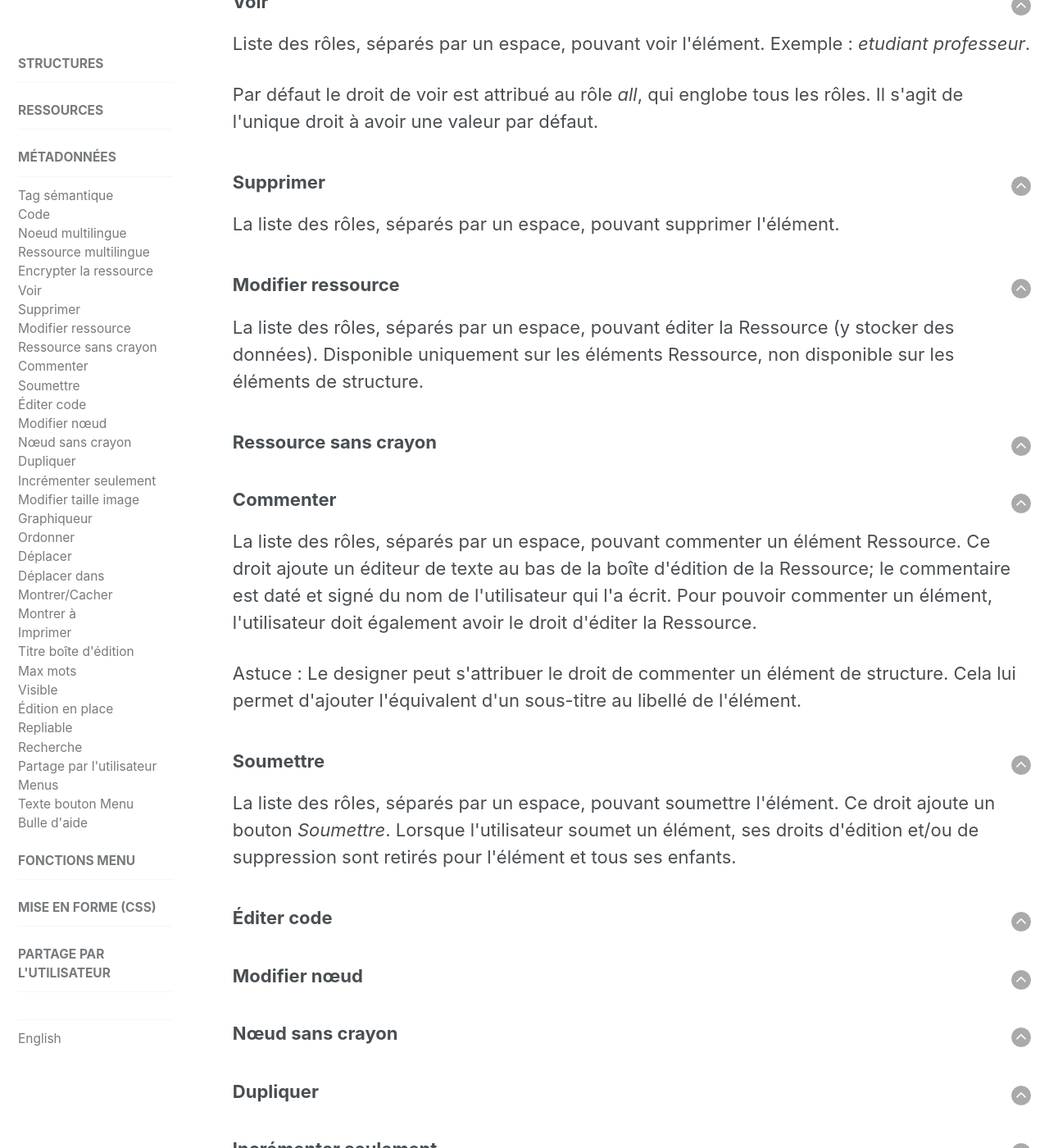
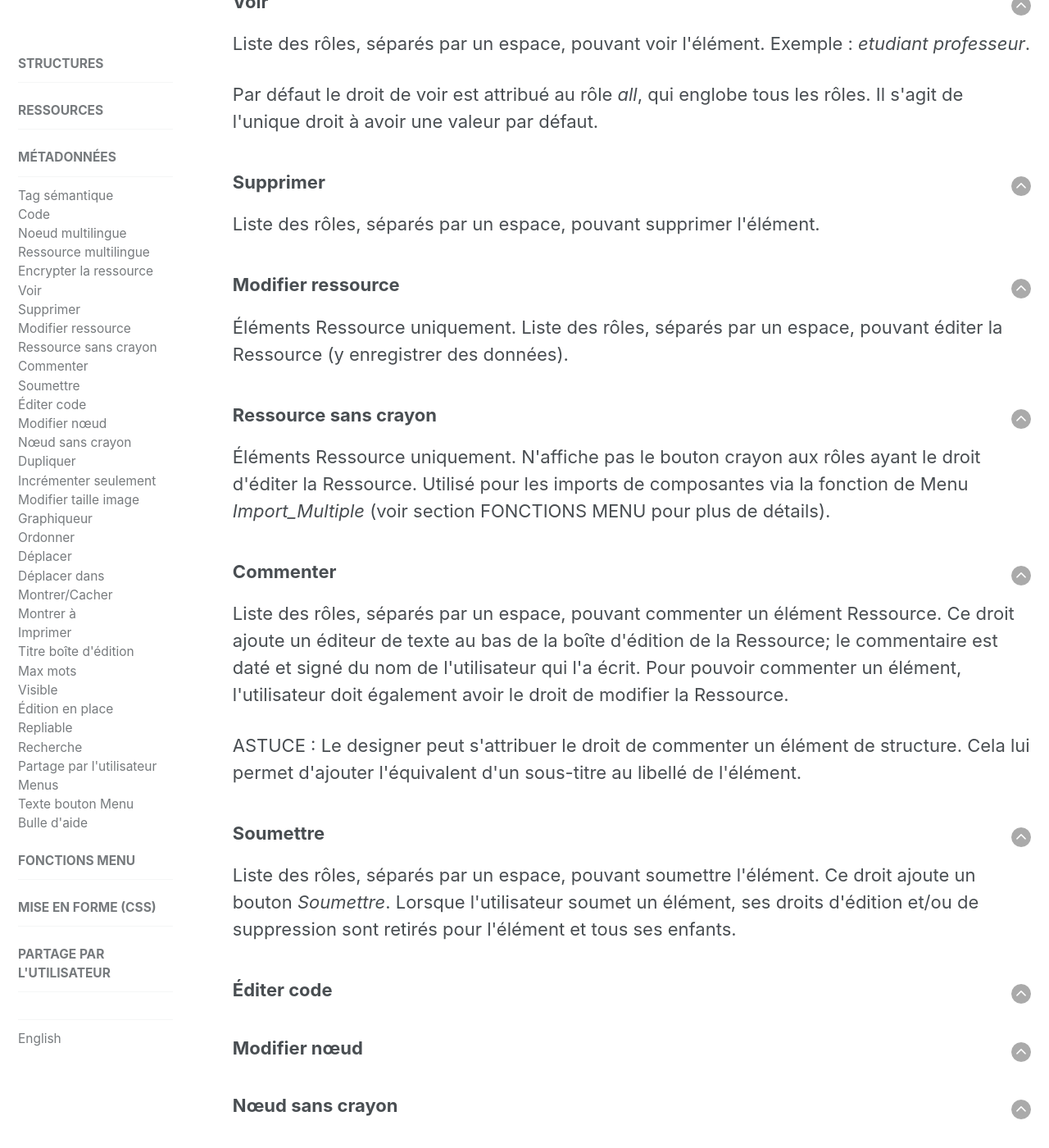
Before and after one commit to karutaproject/karuta-frontend-documentation, a Jekyll site: the page built from _pages/metadata_fr.html, in a window 1280 px wide and 1400 px high, scrolled down 4596 px. Shown: the whole window at 82% size. Built offline with Jekyll 4.4.1, drawn with Linux system fonts in a browser that asks for light colours; some of the changed text lies outside the part shown.

Commit message:
corrections

```diff
--- a/_pages/metadata_fr.html
+++ b/_pages/metadata_fr.html
@@ -130,7 +130,7 @@ sidebar:
 		fichier de configuration <i>_init.js</i>.
 	</p>
 	<p>
-		Remarque&nbsp;: Le code n'est jamais multilingue. Il a la même valeur quelle que soit la langue
+		REMARQUE&nbsp;: Le code n'est jamais multilingue. Il a la même valeur quelle que soit la langue
 		active.
 	</p>
 </article>
@@ -178,15 +178,15 @@ sidebar:
 <article>
 	<a style='float:right' href='#top'><img src='../assets/img/arrow-up.png'/></a>
 	<h3 id='delete'>Supprimer</h3>
-	<p>La liste des rôles, séparés par un espace, pouvant supprimer l'élément.</p>
+	<p>Liste des rôles, séparés par un espace, pouvant supprimer l'élément.</p>
 </article>
 
 <article>
 	<a style='float:right' href='#top'><img src='../assets/img/arrow-up.png'/></a>
 	<h3 id='edit-resource'>Modifier ressource</h3>
 	<p>
-		La liste des rôles, séparés par un espace, pouvant éditer la Ressource (y stocker des données).
-		Disponible uniquement sur les éléments Ressource, non disponible sur les éléments de structure.
+		Éléments Ressource uniquement. Liste des rôles, séparés par un espace, pouvant éditer la
+		Ressource (y enregistrer des données).
 	</p>
 </article>
 
@@ -194,6 +194,9 @@ sidebar:
 	<a style='float:right' href='#top'><img src='../assets/img/arrow-up.png'/></a>
 	<h3 id='resnopencil'>Ressource sans crayon</h3>
 	<p>
+		Éléments Ressource uniquement. N'affiche pas le bouton crayon aux rôles ayant le droit
+		d'éditer la Ressource. Utilisé pour les imports de composantes via la fonction de Menu
+		<i>Import_Multiple</i> (voir section FONCTIONS MENU pour plus de détails).
 	</p>
 </article>
 
@@ -201,14 +204,14 @@ sidebar:
 	<a style='float:right' href='#top'><img src='../assets/img/arrow-up.png'/></a>
 	<h3 id='comment'>Commenter</h3>
 	<p>
-		La liste des rôles, séparés par un espace, pouvant commenter un élément Ressource. Ce droit
+		Liste des rôles, séparés par un espace, pouvant commenter un élément Ressource. Ce droit
 		ajoute un éditeur de texte au bas de la boîte d'édition de la Ressource; le commentaire est
-		daté et signé du nom de l'utilisateur qui l'a écrit. Pour pouvoir commenter un élément, l'utilisateur
-		doit également avoir le droit d'éditer la Ressource.
+		daté et signé du nom de l'utilisateur qui l'a écrit. Pour pouvoir commenter un élément,
+		l'utilisateur doit également avoir le droit de modifier la Ressource.
 	</p>
 	<p>
-		Astuce : Le designer peut s'attribuer le droit de commenter un élément de structure. Cela lui
-		permet d'ajouter l'équivalent d'un sous-titre au libellé de l'élément.
+		ASTUCE&nbsp;: Le designer peut s'attribuer le droit de commenter un élément de structure.
+		Cela lui permet d'ajouter l'équivalent d'un sous-titre au libellé de l'élément.
 	</p>
 </article>
 
@@ -216,7 +219,7 @@ sidebar:
 	<a style='float:right' href='#top'><img src='../assets/img/arrow-up.png'/></a>
 	<h3 id='submit'>Soumettre</h3>
 	<p>
-		La liste des rôles, séparés par un espace, pouvant soumettre l'élément. Ce droit ajoute
+		Liste des rôles, séparés par un espace, pouvant soumettre l'élément. Ce droit ajoute
 		un bouton <i>Soumettre</i>. Lorsque l'utilisateur soumet un élément, ses droits d'édition et/ou
 		de suppression sont retirés pour l'élément et tous ses enfants.
 	</p>
```
